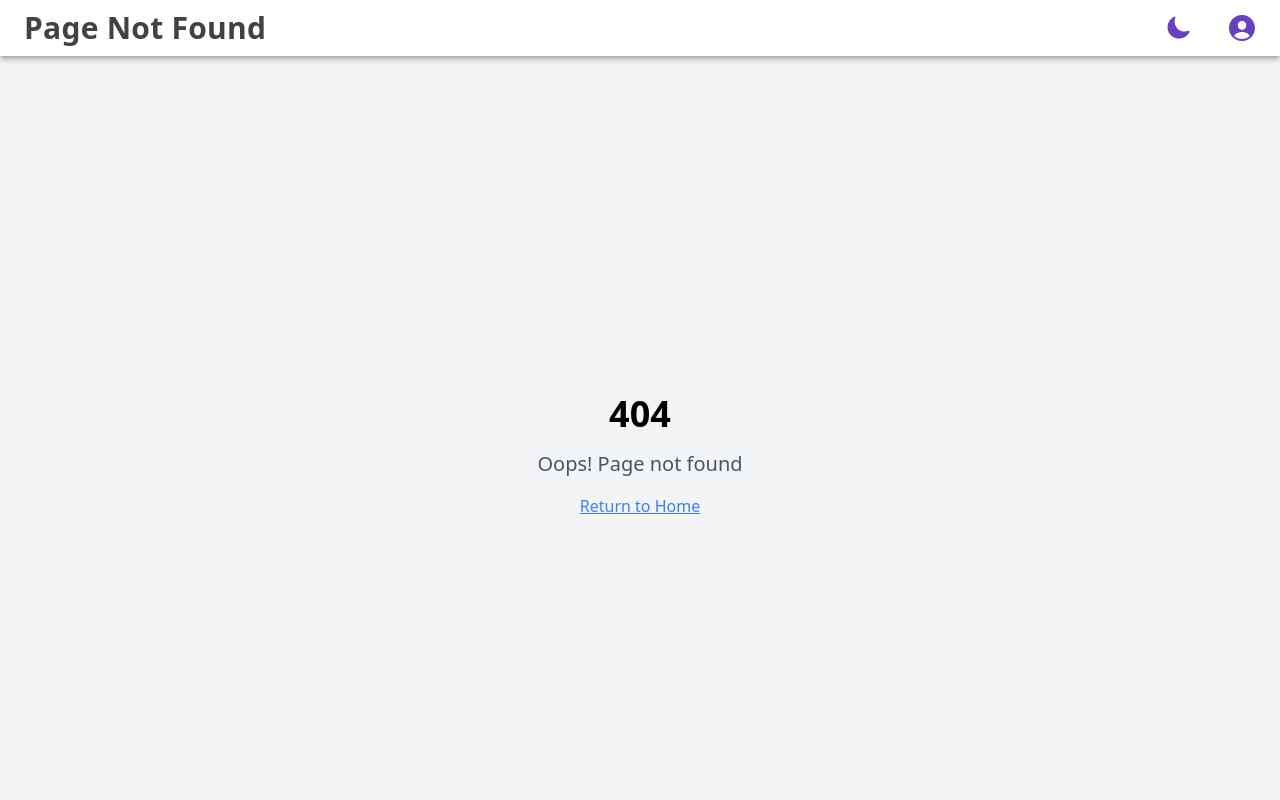
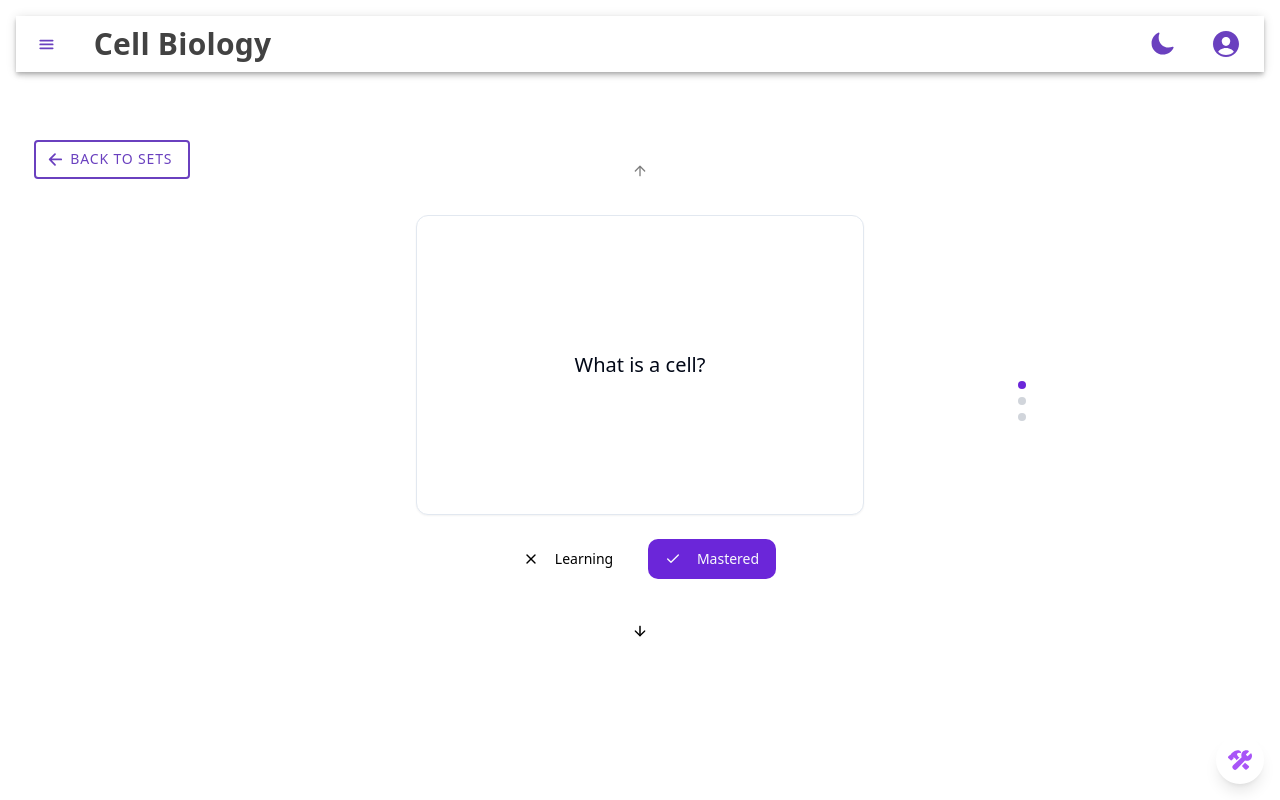
Before and after one commit to SLajuwomi/Cowboy_Cards, a React (Vite) app: page /Flashcards in a window 1280 px wide. Before the commit this address had no page. Built offline with nearby package versions, Linux system fonts and the light colour scheme.

Commit message:
Added Flashcard page with proper routes

```diff
--- a/src/App.tsx
+++ b/src/App.tsx
@@ -15,6 +15,7 @@ import ResetPass from '@/components/auth/ResetPass';
 import PublicCards from './pages/PublicCards';
 import UserAccount from './pages/UserAccount';
 import { ThemeProvider } from './contexts/ThemeContext';
+import Flashcard from './pages/Flashcard';
 
 /* Core CSS required for Ionic components to work properly */
 import '@ionic/react/css/core.css';
@@ -55,6 +56,7 @@ function App() {
                 <Route exact path="/reset-password" component={ResetPass} />
                 <Route exact path="/public-cards" component={PublicCards} />
                 <Route exact path="/userAccount" component={UserAccount} />
+                <Route exact path="/Flashcards" component={Flashcard} />
                 <Route component={NotFound} />
               </IonRouterOutlet>
             </IonReactRouter>
--- /dev/null
+++ b/src/pages/Flashcard.tsx
@@ -0,0 +1,51 @@
+import { IonContent, IonIcon } from "@ionic/react";
+import FlashcardCarousel from "@/components/flashcards/FlashcardCarousel";
+import { Navbar, NavbarTitle } from "@/components/navbar";
+import { construct } from "ionicons/icons"; // Importing the wrench (construct) icon
+
+const Flashcard = () => {
+  const selectedSet = {
+    id: 1,
+    name: "Cell Biology",
+    description: "Basic concepts of cell biology",
+    cards: [
+      { id: 1, front: "What is a cell?", back: "The basic structural unit of all living organisms" },
+      { id: 2, front: "What is a nucleus?", back: "The control center of the cell containing genetic material" },
+      { id: 3, front: "What is mitochondria?", back: "The powerhouse of the cell" },
+    ],
+  };
+
+  return (
+    <IonContent className="ion-padding">
+      <Navbar>
+        {/* Page Title */}
+        <NavbarTitle>
+          <div className="text-xl md:text-2xl lg:text-3xl font-bold">{selectedSet.name}</div>
+        </NavbarTitle>
+      </Navbar>
+
+      <div id="main-content" className="container mx-auto px-4 py-8">
+        {/* Flashcards */}
+        <div id="flashcards-section" className="mt-8">
+          <FlashcardCarousel
+            classData={{ flashcardSets: [selectedSet] }}
+            selectedSet={selectedSet.id}
+            currentCardIndex={0}
+            setSelectedSet={() => {}}
+          />
+        </div>
+      </div>
+
+      {/* Floating Edit Button (Bottom-Right) */}
+      <div className="fixed bottom-4 right-4">
+        <button
+          className="w-12 h-12 flex items-center justify-center rounded-full border-2 border-purple-500 text-purple-500 bg-transparent hover:bg-purple-500 hover:text-white transition-all shadow-lg"
+        >
+          <IonIcon icon={construct} className="text-2xl" />
+        </button>
+      </div>
+    </IonContent>
+  );
+};
+
+export default Flashcard;
```
